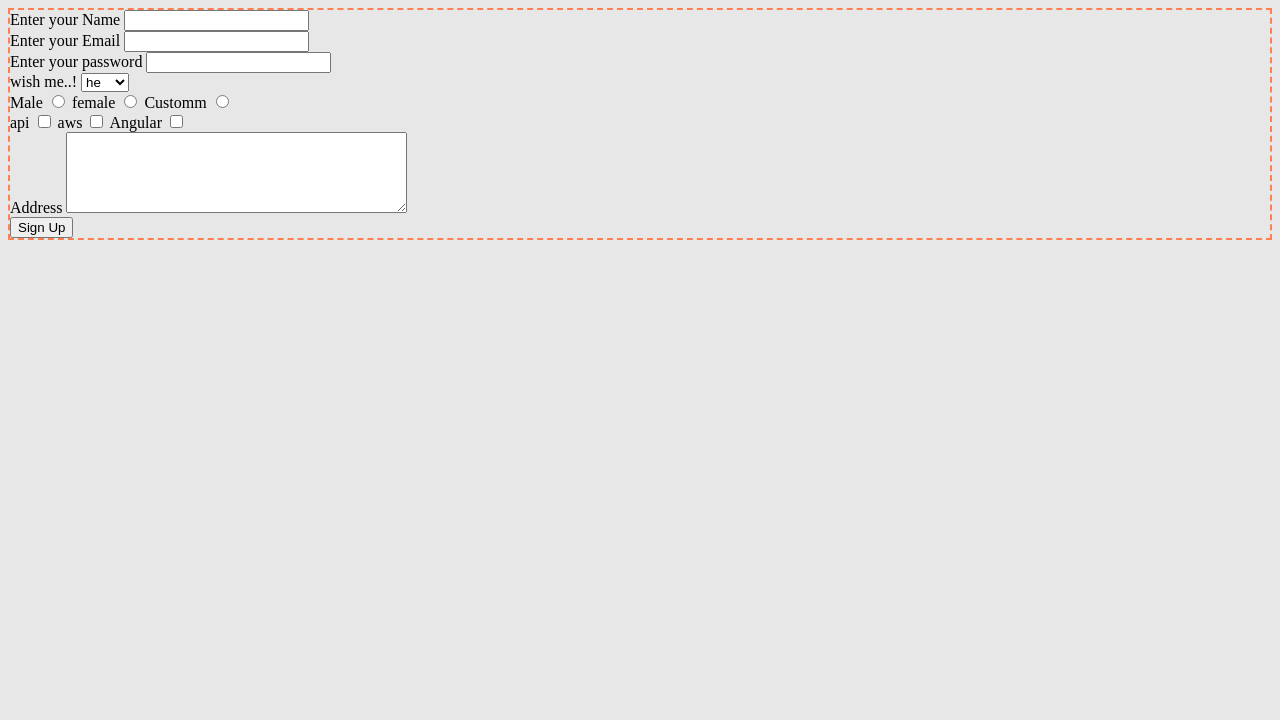
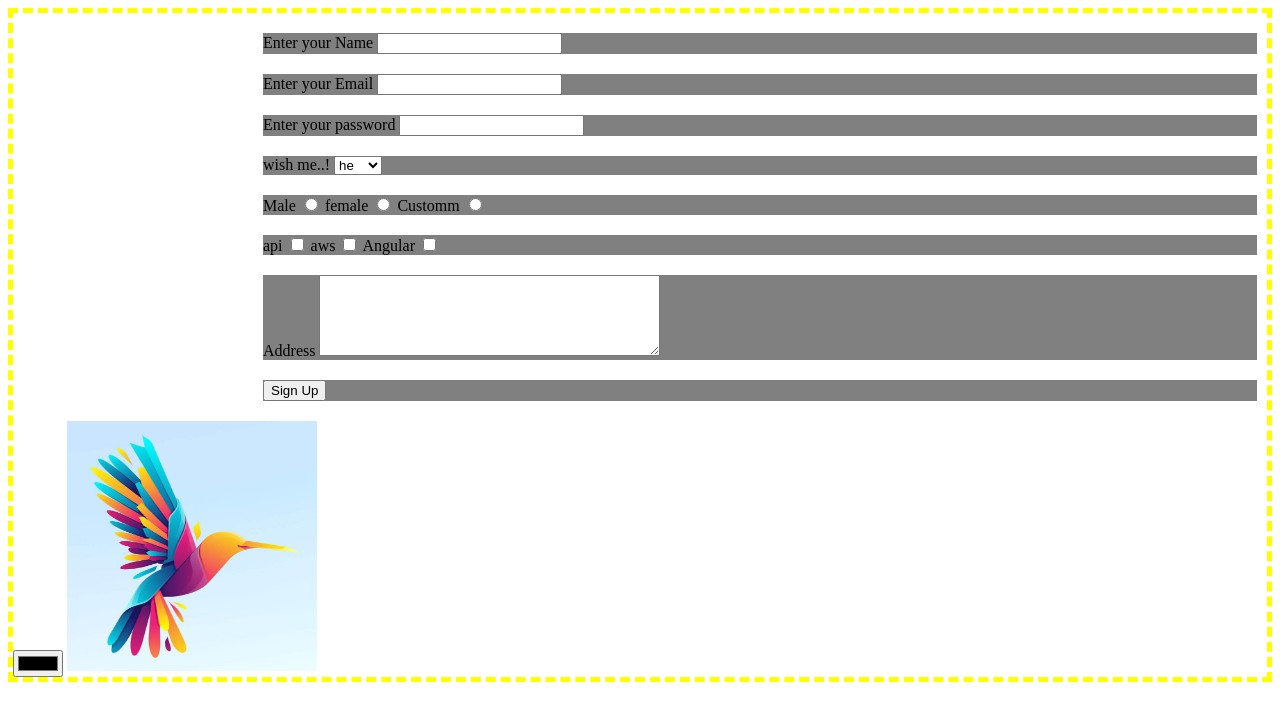
Before and after one commit to ShashankRaos27/thbs_mean_mern, a plain HTML site: page html/registration.html in a window 1280 px wide. Drawn offline with Linux system fonts and the light colour scheme.

Commit message:
form css

```diff
--- a/html/registration.css
+++ b/html/registration.css
@@ -1,4 +1,10 @@
 body{
-    border: 2px dashed coral;
-    background-color: rgb(231, 231, 231);
+    border: 5px dashed yellow;
+
 }
+.form
+{
+    background-color: grey;
+margin:20px 10px 20px 250px ;
+
+}
--- a/html/registration.html
+++ b/html/registration.html
@@ -17,7 +17,7 @@
                 <label for="password">Enter your password</label>
                 <input type="password" name="password" id="name" required>
             </div>
-            <div>
+            <div class="form">
                 <label>wish me..!</label>
                 <select name="wish" id="name">
                     <option value="1">he</option>
@@ -48,6 +48,10 @@
             <div class="form">
                 <button>Sign Up</button>
             </div>
+
+        <!-- ====================== -->
+        <input type="color">
+        <input type="image" src="./images/bird-thumbnail.jpg" width="250" height="250">
         </form>
 
 
```
Also changed, not shown: html/1.html (added).
